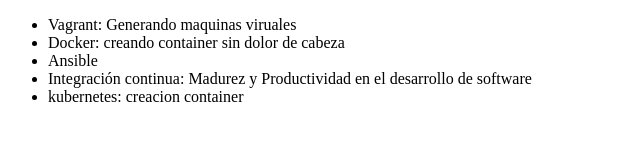
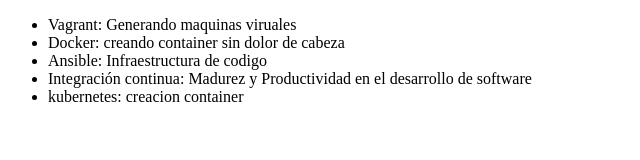
Before and after one commit to robsorto/alura-git, a plain HTML site: page index.html in a window 1280 px wide. Shown: the whole page, without its empty margins (0-640 px from the left). Drawn offline with Linux system fonts and the light colour scheme.

Commit message:
modificando el curso de ansible

```diff
--- a/index.html
+++ b/index.html
@@ -8,7 +8,7 @@
      <ul>
          <li> Vagrant: Generando maquinas viruales </li>
          <li> Docker: creando container sin dolor de cabeza</li>
-         <li> Ansible </li>
+         <li> Ansible: Infraestructura de codigo </li>
          <li> Integración continua: Madurez y Productividad en el desarrollo de software</li>
          <li> kubernetes: creacion container</li>
      </ul>
```
